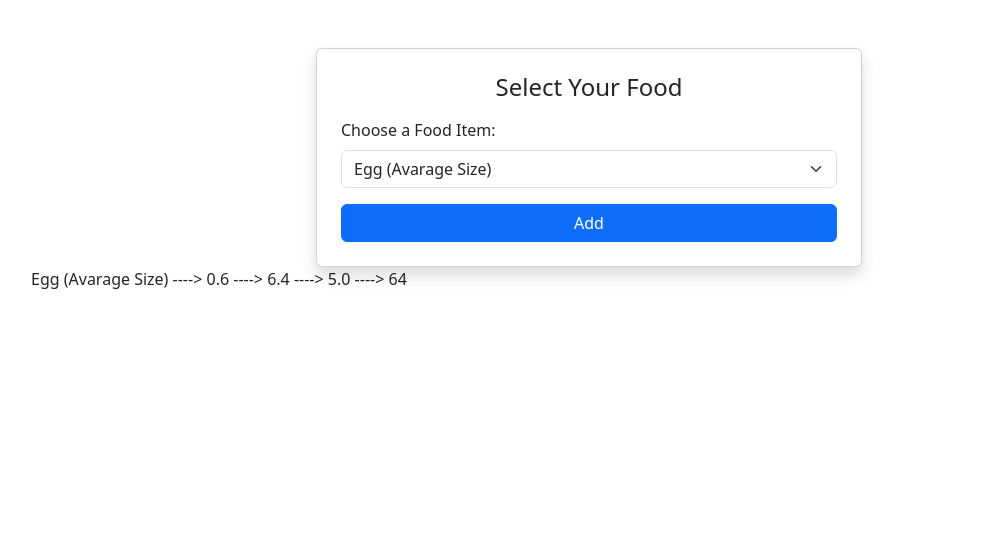
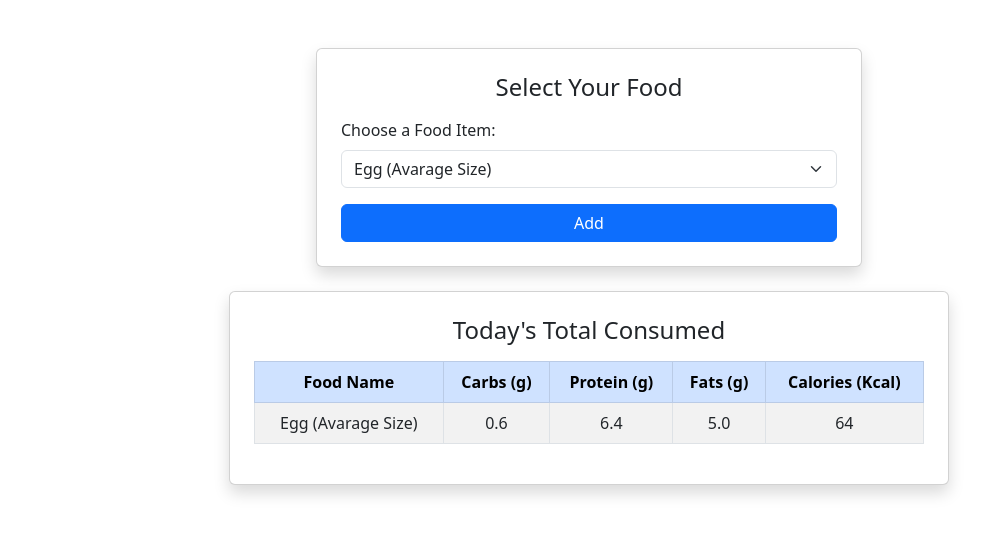
Before and after one commit to DS-Vijayapala/Django-Calorie-Counter-Application, a Django app: page / in a window 1280 px wide. Shown: the top 535 px of the page, without its empty margins (51-1034 px from the left). Run offline with Django 5.2, Linux system fonts and the light colour scheme; a user stored in the database is signed in; data comes from the database, SQL or seed files in the repository; both versions use the stored data as it was after the commit.

Commit message:
Designing Table For Consumed Food

```diff
--- a/CCApp/templates/ccapp/index.html
+++ b/CCApp/templates/ccapp/index.html
@@ -55,19 +55,66 @@
 
         </div>
 
-        {% for item in consumed_food %}
+        <div class="container mt-4">
 
-        {{ item.food_consumed.name }} ---->
-        {{ item.food_consumed.carbs }} ---->
-        {{ item.food_consumed.protein }} ---->
-        {{ item.food_consumed.fats }} ---->
-        {{ item.food_consumed.calories }} <br>
+            <div class="row justify-content-center">
 
-        {% endfor %}
+                <div class="col-md-8">
+
+                    <div class="card shadow p-4">
+
+                        <h4 class="text-center mb-3">Today's Total Consumed</h4>
+
+
+                        <div class="table-responsive">
+
+                            <table id="table" class="table table-striped table-bordered text-center">
+
+                                <thead class="table-primary">
+
+                                    <tr>
+
+                                        <th>Food Name</th>
+                                        <th>Carbs (g)</th>
+                                        <th>Protein (g)</th>
+                                        <th>Fats (g)</th>
+                                        <th>Calories (Kcal)</th>
+
+                                    </tr>
+
+                                </thead>
+
+                                <tbody>
+
+                                    {% for item in consumed_food %}
+
+                                    <tr>
+
+                                        <td>{{ item.food_consumed.name }}</td>
+                                        <td>{{ item.food_consumed.carbs }}</td>
+                                        <td>{{ item.food_consumed.protein }}</td>
+                                        <td>{{ item.food_consumed.fats }}</td>
+                                        <td>{{ item.food_consumed.calories }}</td>
+
+                                    </tr>
+
+                                    {% endfor %}
+
+                                </tbody>
+
+                            </table>
+
+                        </div>
+
+                    </div>
+
+                </div>
+
+            </div>
+
+        </div>
 
     </div>
-
-
 
 </body>
 
```
Also changed, not shown: db.sqlite3.
